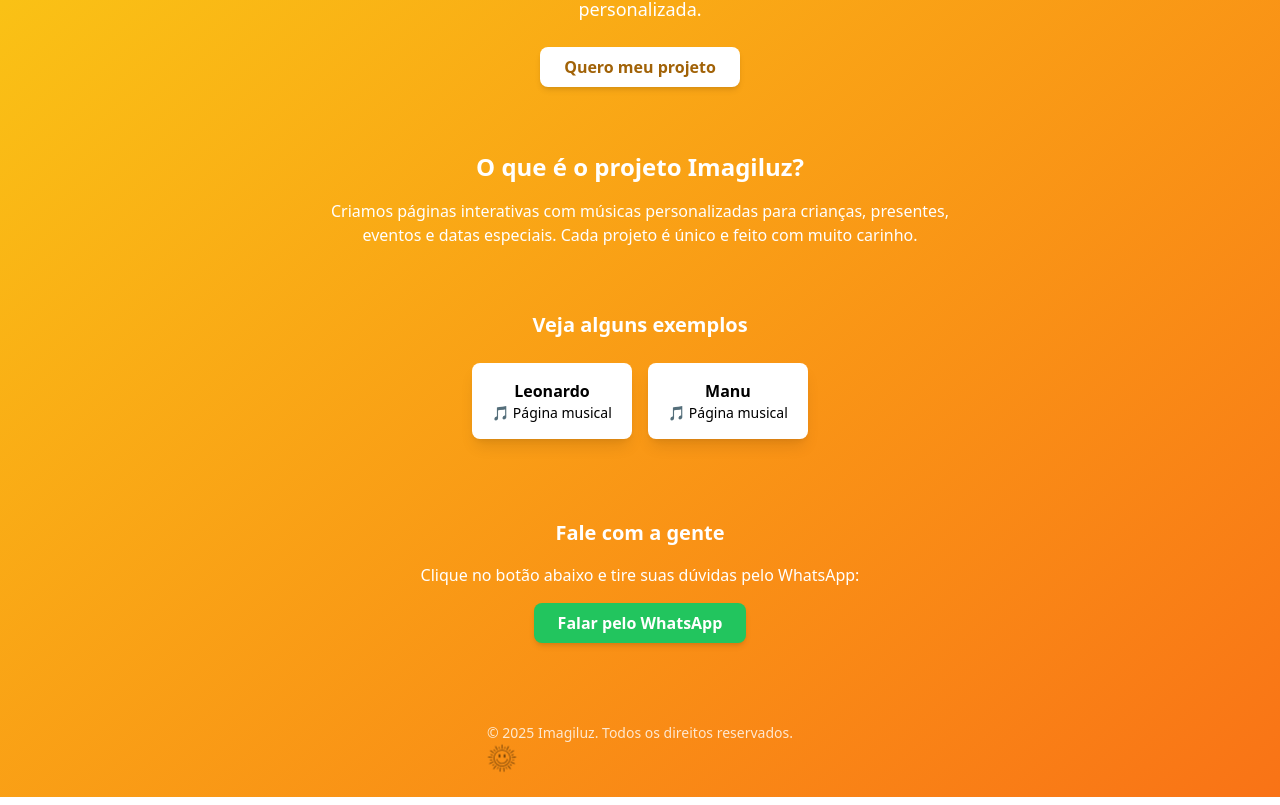
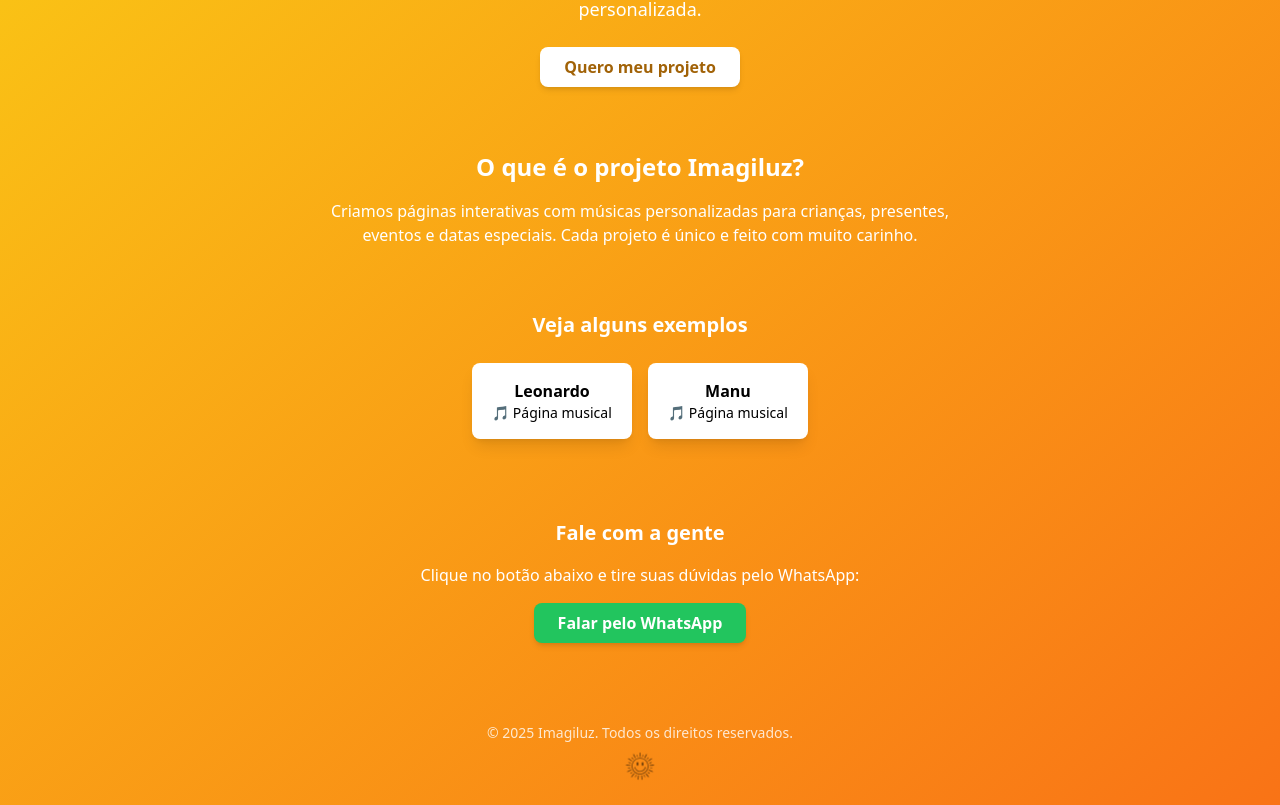
Before and after one commit to Cerebrocyber/testando2, a Next.js app: page /teste in a window 1280 px wide. Shown: the part 252-1057 px from the top of the page. Built offline with nearby package versions, Linux system fonts and the light colour scheme.

Commit message:
Update index.tsx

```diff
--- a/src/pages/teste/index.tsx
+++ b/src/pages/teste/index.tsx
@@ -71,6 +71,7 @@
       {/* Rodapé */}
       <footer className="text-sm text-white opacity-80 text-center mt-10">
         <p>© 2025 Imagiluz. Todos os direitos reservados.</p>
+          <div className="flex justify-center items-center mt-2">
             <Link href="/" target="_blank" rel="noopener noreferrer">
               <Image
                 src="/assets/images/imagiluz-sol.svg"
@@ -80,6 +81,7 @@
                 className="footer-logo"
               />
             </Link>
+          </div>
         </footer>
     </div>
   );
```
Lines whose indentation alone changed are shown as unchanged.
